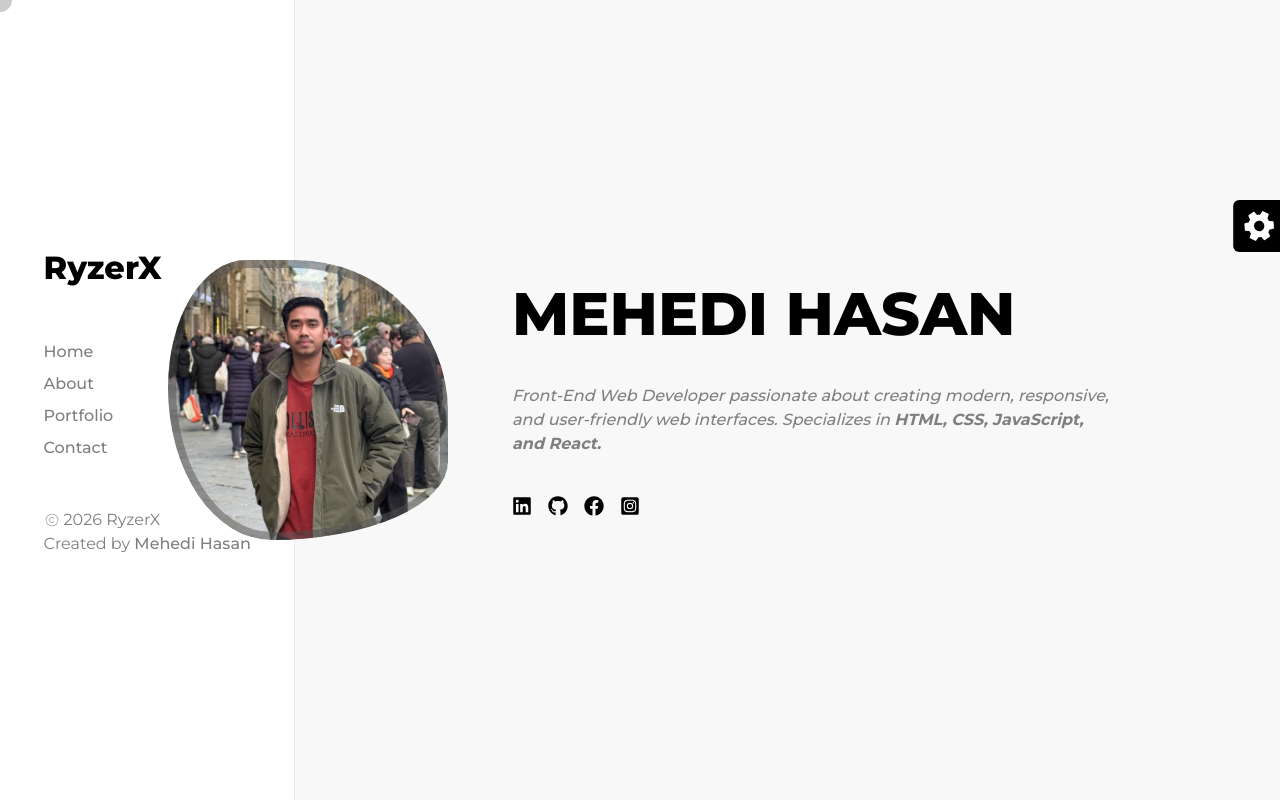
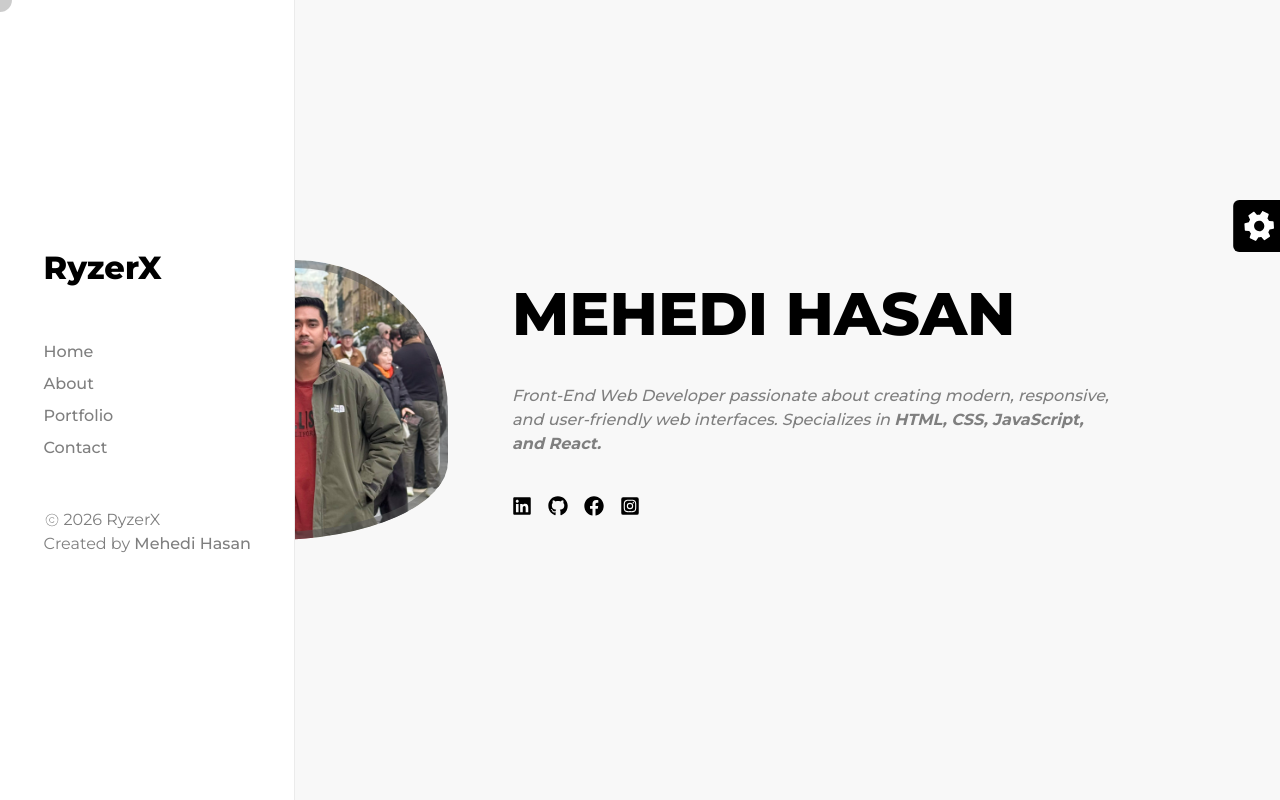
Before and after one commit to mehedihasan101101/Portfolio-Mehedi, a React (Vite) app: page / in a window 1280 px wide. Built offline with nearby package versions, Linux system fonts and the light colour scheme.

Commit message:
update navbar postion to fixed and width full for sm devices

```diff
--- a/src/components/nav/Nav.tsx
+++ b/src/components/nav/Nav.tsx
@@ -24,7 +24,7 @@ const navFields: NavFields[] = [
 const Nav = () => {
 
     return (
-        <div className="lg:w-[23%] fixed lg:h-screen h-18 lg:px-0 px-2.5  flex items-center justify-center  bg-sideBarBgColor shadow-[1px_0px_0px_0px_var(--color-sideMenuShadow)] ">
+        <div className="lg:w-[23%] fixed w-full z-50 lg:h-screen h-18 lg:px-0 px-2.5  flex items-center justify-center  bg-sideBarBgColor shadow-[1px_0px_0px_0px_var(--color-sideMenuShadow)] ">
             <div className="flex lg:flex-col lg:w-auto w-full lg:items-start items-center lg:justify-normal justify-between lg:space-y-12">
                 <h1 className=" lg:text-[32px] text-primaryTextColor md:text-[25px] text-[22px]  font-extrabold">RyzerX</h1>
 
--- a/src/layout/RootLayout.tsx
+++ b/src/layout/RootLayout.tsx
@@ -61,7 +61,7 @@ const RootLayout = () => {
                 <Outlet></Outlet>
             </main>
             {/* cursor Svg */}
-            <motion.img variants={mouseCursorVariant} animate="animation" className="fixed pointer-events-none z-50 -translate-x-1/2 -translate-y-1/2" src={cursorImg} alt="" />
+            <motion.img variants={mouseCursorVariant} animate="animation" className="  fixed lg:block hidden pointer-events-none z-50 -translate-x-1/2 -translate-y-1/2" src={cursorImg} alt="" />
 
             {/* theme control tab */}
             <motion.div variants={ThemeControllerVariant} initial="hidden" animate={isThemeTabOpen ? "visible" : "hidden"} className="bg-themeSettingTabBg absolute right-0 top-1/4 rounded-bl-md will-change-transform">
```
Also changed, not shown: 4 other files (tests, documents, lock files or other folders).
